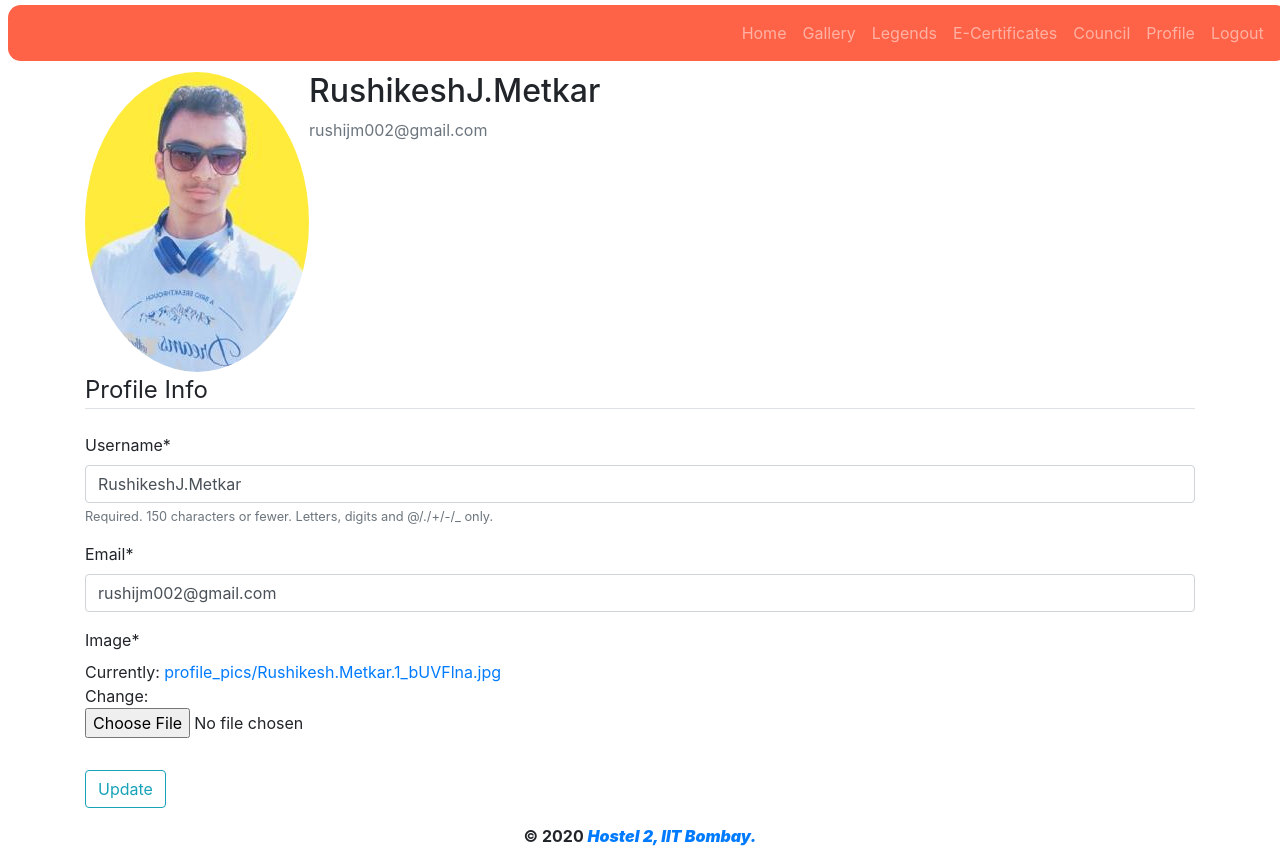
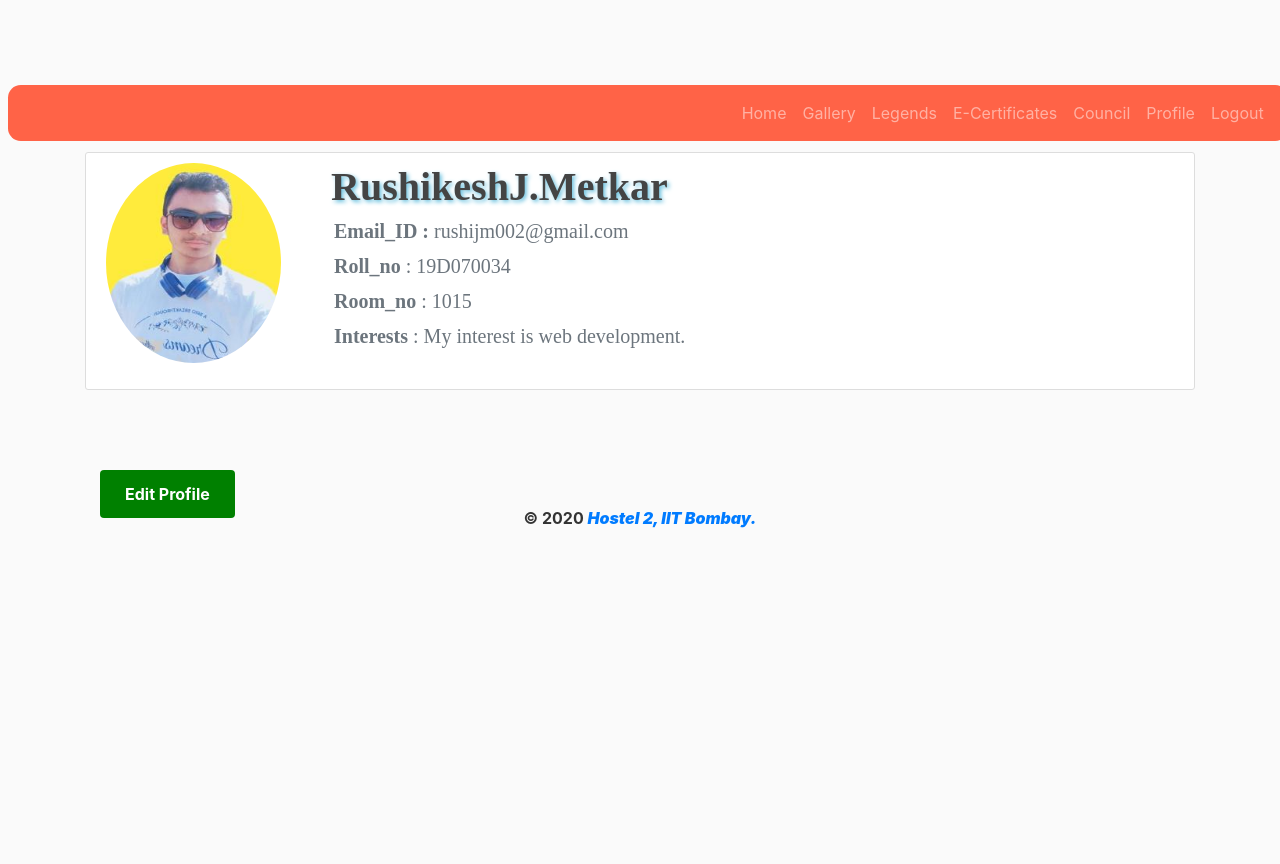
Before and after one commit to Rushi-101/H2_Backend, a Django app: page /profile/ in a window 1280 px wide. After the commit the page ends 528 px from the top, so only its background shows below. Run offline with Django 3.2, Linux system fonts and the light colour scheme; a user stored in the database is signed in; data comes from the database, SQL or seed files in the repository; both versions use the stored data as it was after the commit; some libraries are stand-ins or nearby versions.

Commit message:
Front end changes

```diff
--- a/hostel2/static/hostel2/style.css
+++ b/hostel2/static/hostel2/style.css
@@ -0,0 +1,84 @@
+body {
+    background: #fafafa;
+    color: #333333;
+    margin-top: 5rem;
+  }
+
+  h1, h2, h3, h4, h5, h6 {
+    color: #444444;
+  }
+
+  ul {
+    margin: 0;
+  }
+
+  .bg-steel {
+    background-color: #5f788a;
+  }
+
+  .site-header .navbar-nav .nav-link {
+    color: #cbd5db;
+  }
+
+  .site-header .navbar-nav .nav-link:hover {
+    color: #ffffff;
+  }
+
+  .site-header .navbar-nav .nav-link.active {
+    font-weight: 500;
+  }
+
+  .content-section {
+    background: #ffffff;
+    padding: 10px 20px;
+    border: 1px solid #dddddd;
+    border-radius: 3px;
+    margin-bottom: 20px;
+  }
+
+  .article-title {
+    color: #444444;
+  }
+
+  a.article-title:hover {
+    color: #428bca;
+    text-decoration: none;
+  }
+
+  .article-content {
+    white-space: pre-line;
+  }
+
+  .article-img {
+    height: 65px;
+    width: 65px;
+    margin-right: 16px;
+  }
+
+  .article-metadata {
+    padding-bottom: 1px;
+    margin-bottom: 4px;
+    border-bottom: 1px solid #e3e3e3
+  }
+
+  .article-metadata a:hover {
+    color: #333;
+    text-decoration: none;
+  }
+
+  .article-svg {
+    width: 25px;
+    height: 25px;
+    vertical-align: middle;
+  }
+
+  .account-img {
+    height: 125px;
+    width: 125px;
+    margin-right: 20px;
+    margin-bottom: 16px;
+  }
+
+  .account-heading {
+    font-size: 2.5rem;
+  }
--- a/hostel2_backend/urls.py
+++ b/hostel2_backend/urls.py
@@ -25,6 +25,7 @@ urlpatterns = [
     path('', include('hostel2.urls')),
     path('register/', user_views.register, name = 'register'),
     path('profile/', user_views.profile, name = 'profile'),
+    path('profile_update/', user_views.profile_update, name = 'profile_update'),
     path('login/', auth_views.LoginView.as_view(template_name = 'users/login.html'), name = 'login'),
     path('logout/', auth_views.LogoutView.as_view(template_name = 'users/logout.html'), name = 'logout')
 ]
--- a/users/forms.py
+++ b/users/forms.py
@@ -21,4 +21,4 @@ class UserUpdateForm(forms.ModelForm):
 class ProfileUpdateForm(forms.ModelForm):
     class Meta:
         model = Profile
-        fields = ['image']
+        fields = ['image', 'roll_no', 'room_no', 'interests']
--- a/users/models.py
+++ b/users/models.py
@@ -5,6 +5,9 @@ from PIL import Image
 class Profile(models.Model):
     user = models.OneToOneField(User, on_delete=models.CASCADE)
     image = models.ImageField(default = 'default.jpg', upload_to = 'profile_pics')
+    roll_no = models.CharField(default = 'None',max_length = 9)
+    room_no = models.IntegerField(default = '0',)
+    interests = models.CharField(default = 'None', max_length = 150)
 
     def __str__(self):
         return f'{self.user.username} Profile'
--- a/users/templates/users/profile.html
+++ b/users/templates/users/profile.html
@@ -4,26 +4,46 @@
   <div class="container">
   <div class="content-section">
     <div class="media">
-      <img class="rounded-circle account-img" src="{{ user.profile.image.url }}">
+      <img class="rounded-circle"
+        style="height: 200px;
+        width: 175px;
+        margin-right: 20px;
+        margin-bottom: 16px;"
+        src="{{ user.profile.image.url }}">
+
       <div class="media-body">
-        <h2 class="account-heading">{{ user.username }}</h2>
-        <p class="text-secondary">{{ user.email }}</p>
-        <p class="text-secondary">{{ user.roll_number }}</p>
-        <p class="text-secondary">{{ user.room_number }}</p>
-        <p class="text-secondary">{{ user.interests }}</p>
+        <h2 style="font-size: 2.5rem; font-family: Lucida Handwriting; font-weight: bolder; text-shadow: 2px 2px 4px rgb(105, 193, 223); margin-left: 30px;">{{ user.username }}</h2>
+        <div class="container">
+          <div class="col">
+            <div class="row" style="margin: 3px; font-family: Lucida Handwriting;">
+              <h5 class="text-secondary"><b>Email_ID : </b>{{ user.email }}</h5>
+            </div>
+            <div class="row" style="margin: 3px; font-family: Lucida Handwriting;">
+              <h5 class="text-secondary"><b>Roll_no</b> : {{ user.profile.roll_no }}</h5>
+            </div>
+            <div class="row" style="margin: 3px; font-family: Lucida Handwriting;">
+              <h5 class="text-secondary"><b>Room_no</b> : {{ user.profile.room_no }}</h5>
+             </div>
+            <div class="row" style="margin: 3px; font-family: Lucida Handwriting;">
+               <h5 class="text-secondary"><b>Interests</b> : {{ user.profile.interests }}</h5>
+            </div>
       </div>
     </div>
+    </div>
   </div>
-  <form method="POST" enctype="multipart/form-data">
-    {% csrf_token %}
-    <fieldset class="form-group">
-        <legend class="border-bottom mb-4">Profile Info</legend>
-        {{ u_form|crispy }}
-        {{ p_form|crispy }}
-    </fieldset>
-    <div class="form-group">
-        <button class="btn btn-outline-info" type="submit">Update</button>
-    </div>
-</form>
 </div>
+  <br>
+  <br>
+  <br>
+  <div class="container">
+  <a style="background-color: green;
+            color: white;
+            padding: 14px 25px;
+            text-align: center;
+            font-weight: bolder;
+            border-radius: 4px;"
+  href="{% url 'profile_update' %}">Edit Profile</a>
+</div>
+</div>
+
   {% endblock content %}
--- a/users/views.py
+++ b/users/views.py
@@ -18,6 +18,9 @@ def register(request):
 
 @login_required
 def profile(request):
+    return render(request, 'users/profile.html')
+
+def profile_update(request):
     if request.method == 'POST':
         u_form = UserUpdateForm(request.POST, instance=request.user)
         p_form = ProfileUpdateForm(request.POST, request.FILES, instance=request.user.profile)
@@ -35,4 +38,4 @@ def profile(request):
             'p_form': p_form
     }
 
-    return render(request, 'users/profile.html', context)
+    return render(request, 'users/profile_update.html', context)
```
Also changed, not shown: users/templates/users/profile_update.html (added, +17 -0 lines), db.sqlite3, media/profile_pics/Rushikesh.Metkar.1_bUVFlna.jpg (added), media/profile_pics/rushi2.jfif (added), users/migrations/0002_auto_20201220_1821.py (added).
